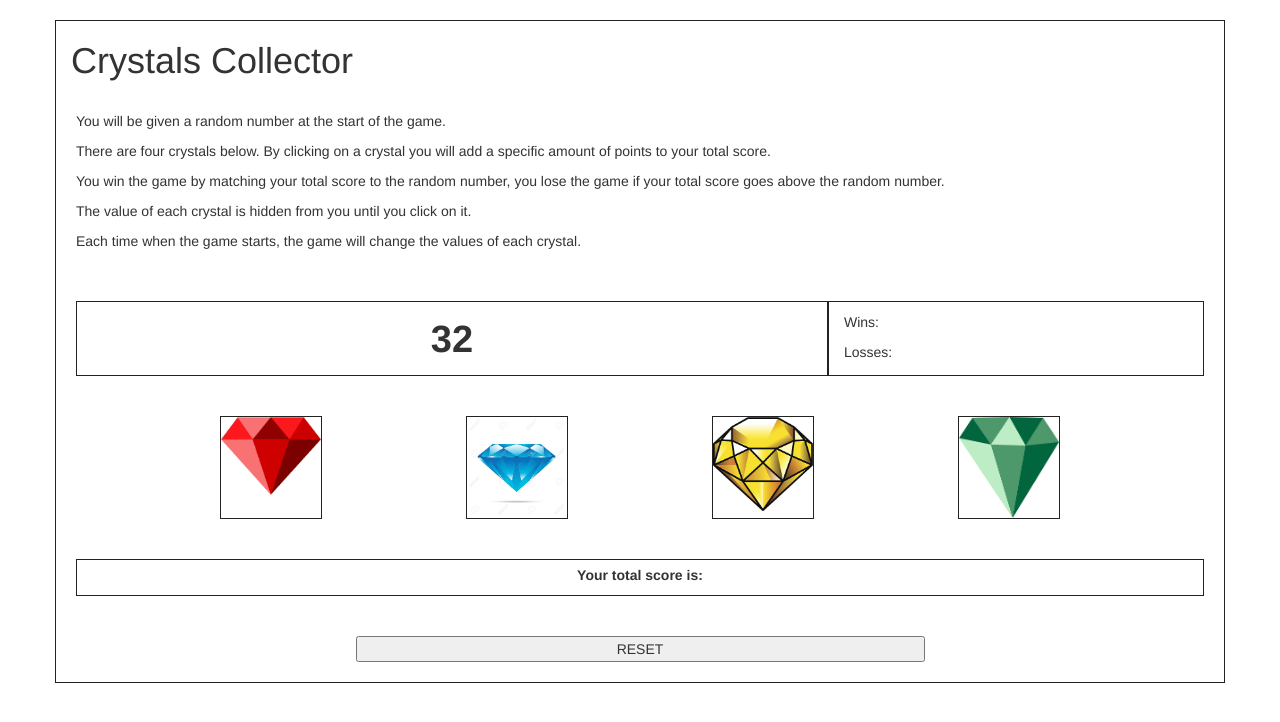
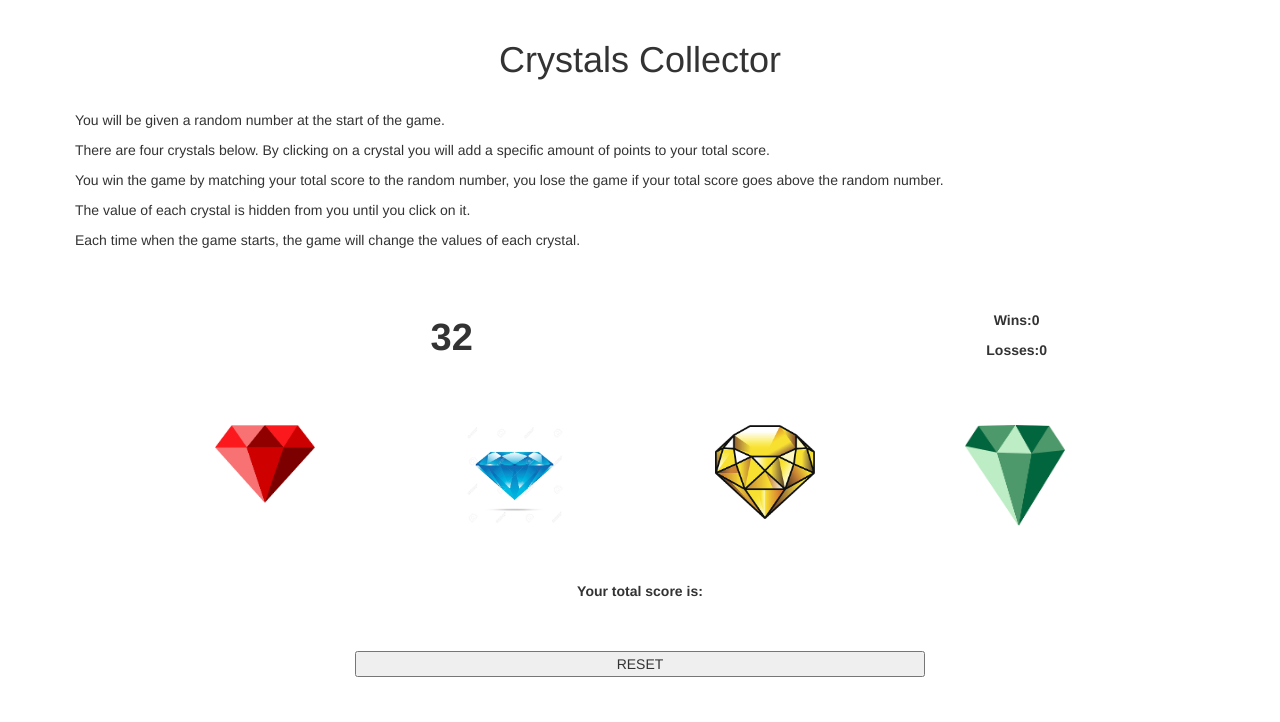
Before and after one commit to roryjames/crystals, a plain HTML site: page index.html in a window 1280 px wide. Drawn offline with nearby package versions, Linux system fonts and the light colour scheme.

Commit message:
some cleanup

```diff
--- a/assets/css,/style.css
+++ b/assets/css,/style.css
@@ -1,9 +1,9 @@
-div {
-    border: 1px solid #222;
+.container {
+    margin-top: 20px;
 }
 
-.container {
-    margin-top: 20px;
+header {
+    text-align: center;
 }
 
 ul.crystals li {
@@ -39,6 +39,11 @@ section.row {
     padding-top: 10px;
 }
 
+.winLoss p {
+    text-align: center;
+    font-weight: bold;
+}
+
 p.totalScore {
     text-align: center;
     font-weight: bold;
@@ -54,6 +59,11 @@ section.reset button {
     margin: 20px;
 }
 
+section.row.crystals div {
+    bordeR: none;
+    margin: 10px;
+}
+
 @media (max-width:768px) {
     .crystals {
         justify-content: center;
--- a/assets/javascript,/game.js
+++ b/assets/javascript,/game.js
@@ -1,6 +1,9 @@
 $(document).ready(function() {
 
     var randomNum, ruby, sapphire, citrine, emerald;
+    var counter = 0;
+    var wins = 0;
+    var loss = 0;
 
     function findNum() {
         randomNum = Math.floor(Math.random() * 90 + 10);
@@ -8,13 +11,12 @@ $(document).ready(function() {
         topaz = Math.floor(Math.random() * 10) + 1;
         citrine = Math.floor(Math.random() * 10) + 1;
         emerald = Math.floor(Math.random() * 10) + 1;
+        $('#score').text('')
         $('#number').text(randomNum);
     };
 
-    var counter = 0;
-    var wins = 0;
-    var loss = 0;
-
+    $('#win').text(wins);
+    $('#loss').text(loss);
     findNum();
 
     $('#ruby').on('click', function() {
@@ -46,12 +48,12 @@ $(document).ready(function() {
         if (counter === randomNum) {
             wins += 1;
             $('#win').text(wins);
-            alert('You won!');
+            alert('You won! \nFinal Score: ' + counter);
             reset();
         } else if (counter > randomNum) {
-            loss = 0;
+            loss += 1;
             $('#loss').text(loss);
-            alert('You Lose!');
+            alert('You Lose! \nFinal Score: ' + counter);
             reset();
         }
     };
```
